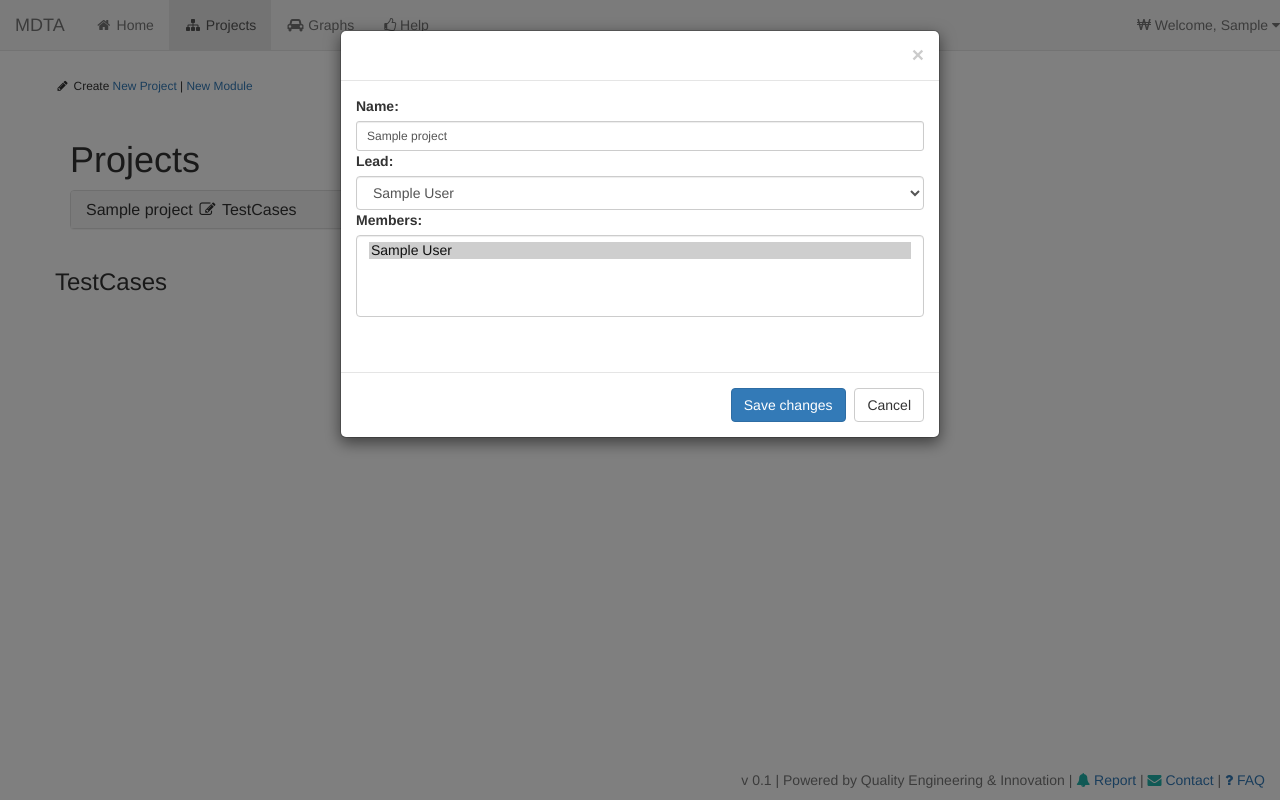
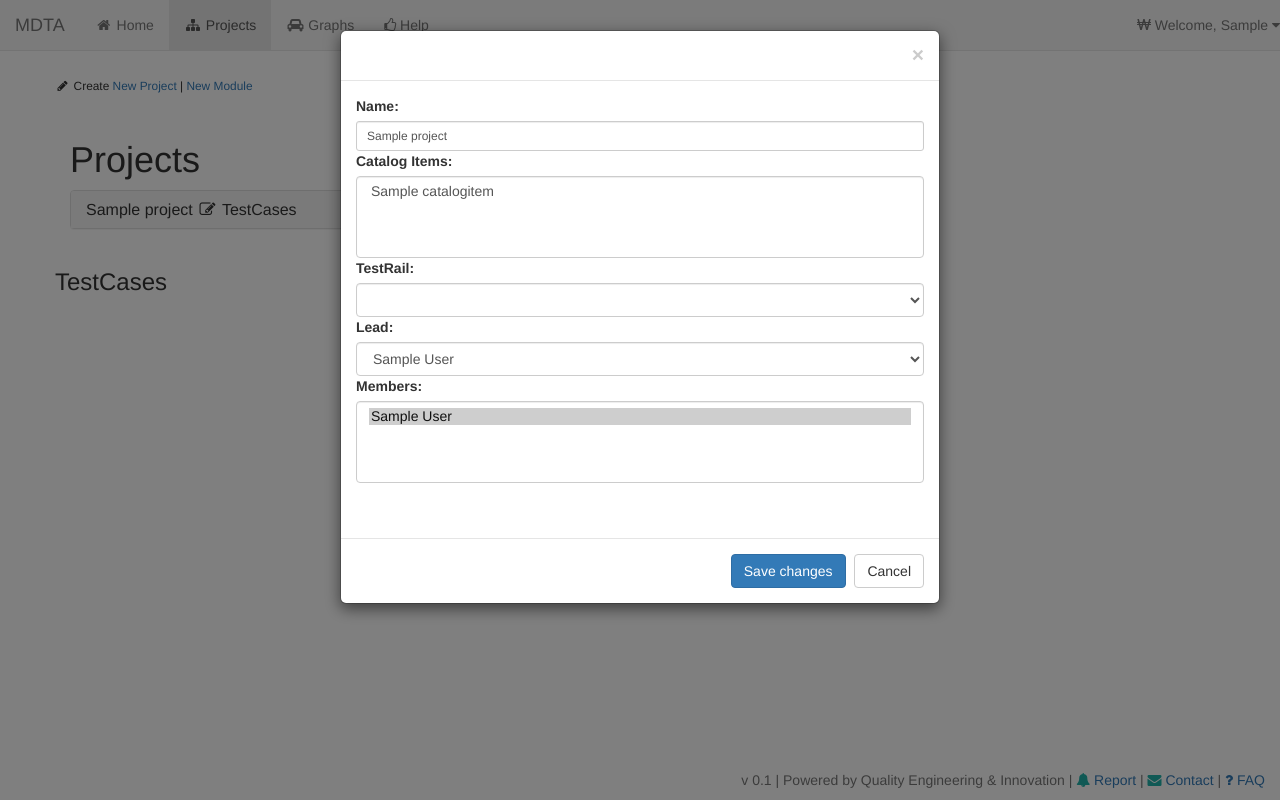
Before and after one commit to jlpcri/mdta, a Django app: page /mdta/projects/ in a window 1280 px wide, after a click that opens the changed part. Run offline with Django 3.2, Linux system fonts and the light colour scheme; a user stored in the database is signed in; tables that the repository leaves empty hold one stand-in row (values such as "Sample post"); data that the repository does not hold is empty; some libraries are stand-ins or nearby versions.

Commit message:
QE-86, add selection of  solution catalog

```diff
--- a/mdta/apps/projects/forms.py
+++ b/mdta/apps/projects/forms.py
@@ -11,6 +11,8 @@ class ProjectNewForm(ModelForm):
         exclude = ['created', 'updated']
         widgets = {
             'name': forms.TextInput(attrs={'class': 'form-control'}),
+            'catalog': forms.SelectMultiple(attrs={'class': 'form-control'}),
+            'testrail': forms.Select(attrs={'class': 'form-control'}),
             'lead': forms.Select(attrs={'class': 'form-control'}),
             'members': forms.SelectMultiple(attrs={'class': 'form-control'})
         }
--- a/mdta/apps/projects/models.py
+++ b/mdta/apps/projects/models.py
@@ -30,12 +30,33 @@ class TestRailConfiguration(models.Model):
         return '{0}: {1}'.format(self.project_name, self.test_suite)
 
 
+class CatalogItem(models.Model):
+    """
+    West service catalog item,
+    Five hierarchy: component, offering, feature, functionality, product
+    """
+    # project = models.ManyToManyField(Project, blank=True)
+    name = models.TextField()
+    parent = models.ForeignKey('self', blank=True, null=True, related_name='children_set')
+    description = models.TextField(blank=True)
+
+    def __str__(self):
+        if self.parent:
+            return '{0}: {1}'.format(self.name, self.parent.id)
+        else:
+            return '{0}'.format(self.name)
+
+    class Meta:
+        unique_together = ('parent', 'name')
+
+
 class Project(models.Model):
     """
     Entry of each project which will be represented to Model Driven Graph
     """
     name = models.CharField(max_length=50, unique=True, default='')
     testrail = models.ForeignKey(TestRailConfiguration, blank=True, null=True)
+    catalog = models.ManyToManyField(CatalogItem, blank=True)
 
     lead = models.ForeignKey(HumanResource, related_name='project_lead', null=True, blank=True)
     members = models.ManyToManyField(HumanResource, related_name='project_members', blank=True)
@@ -123,23 +144,3 @@ class Module(models.Model):
         Node = mdta.apps.graphs.models.Node  # avoiding circular import
         edges = self.edges_all
         return Node.objects.filter(Q(from_node__in=edges) | Q(to_node__in=edges) | Q(module=self)).distinct()
-
-
-class CatalogItem(models.Model):
-    """
-    West service catalog item,
-    Five hierarchy: component, offering, feature, functionality, product
-    """
-    project = models.ManyToManyField(Project)
-    name = models.TextField()
-    parent = models.ForeignKey('self', blank=True, null=True, related_name='children_set')
-    description = models.TextField(blank=True)
-
-    def __str__(self):
-        if self.parent:
-            return '{0}: {1}'.format(self.parent.name, self.name)
-        else:
-            return '{0}'.format(self.name)
-
-    class Meta:
-        unique_together = ('parent', 'name')
--- a/mdta/apps/projects/templates/projects/projects.html
+++ b/mdta/apps/projects/templates/projects/projects.html
@@ -29,6 +29,7 @@
                                         <a href="#project-edit-modal" data-toggle="modal"
                                            data-project-id="{{ project.id }}"
                                            data-project-name="{{ project.name }}"
+                                           data-project-testrail="{{ project.testrail.id }}"
                                            data-project-lead="{{ project.lead.id }}"
                                             ><i class="fa fa-edit fa-fw"></i>
                                         </a>
--- a/mdta/apps/projects/templates/projects/projects.js
+++ b/mdta/apps/projects/templates/projects/projects.js
@@ -13,14 +13,17 @@ $('.newProject form').on('submit', function(){
 $('.editProject').on('show.bs.modal', function(e){
     var id = $(e.relatedTarget).data('project-id'),
         name = $(e.relatedTarget).data('project-name'),
+        testrail = $(e.relatedTarget).data('project-testrail'),
         lead = $(e.relatedTarget).data('project-lead');
 
     $(e.currentTarget).find('input[name="editProjectId"]').val(id);
     $(e.currentTarget).find('input[name="editProjectName"]').val(name);
+    $('#editProjectTestrail').val(testrail);
     $('#editProjectLead').val(lead);
 
-    $.getJSON("{% url 'projects:fetch_project_members'%}?id={0}".format(id)).done(function(data){
-        $('#editProjectMembers').val(data);
+    $.getJSON("{% url 'projects:fetch_project_catalogs_members'%}?id={0}".format(id)).done(function(data){
+        $('#editProjectCatalogs').val(data['catalogs']);
+        $('#editProjectMembers').val(data['members']);
     });
 
 });
--- a/mdta/apps/projects/templates/projects/projects_modal.html
+++ b/mdta/apps/projects/templates/projects/projects_modal.html
@@ -45,6 +45,26 @@
                         <div class="col-xs-12">
                             <label for="editProjectName">Name:</label>
                             <input type="text" class="form-control input-sm" name="editProjectName" id="editProjectName">
+                        </div>
+                    </div>
+                    <div class="row">
+                        <div class="col-xs-12">
+                            <label for="editProjectCatalogs">Catalog Items:</label>
+                            <select multiple id="editProjectCatalogs" name="editProjectCatalogs" class="form-control">
+                                {% for catalog in catalogs %}
+                                    <option value="{{catalog.id }}">{{ catalog.name }}</option>
+                                {% endfor %}
+                            </select>
+                        </div>
+                    </div>
+                    <div class="row">
+                        <div class="col-xs-12">
+                            <label for="editProjectTestrail">TestRail:</label>
+                            <select id="editProjectTestrail" name="editProjectTestrail" class="form-control">
+                                {% for testrail in testrails %}
+                                    <option value="{{ testrail.id }}">{{ testrail.project_name }}</option>
+                                {% endfor %}
+                            </select>
                         </div>
                     </div>
                     <div class="row">
--- a/mdta/apps/projects/urls.py
+++ b/mdta/apps/projects/urls.py
@@ -10,6 +10,6 @@ urlpatterns = [
     url(r'^module_new/$', views.module_new, name='module_new'),
     url(r'^module_edit/$', views.module_edit, name='module_edit'),
 
-    url(r'^fetch_project_members', views.fetch_project_members, name='fetch_project_members'),
+    url(r'^fetch_project_catalogs_members', views.fetch_project_catalogs_members, name='fetch_project_catalogs_members'),
 
 ]
--- a/mdta/apps/projects/utils.py
+++ b/mdta/apps/projects/utils.py
@@ -1,5 +1,5 @@
 from mdta.apps.projects.forms import ProjectNewForm, ModuleNewForm
-from mdta.apps.projects.models import Project
+from mdta.apps.projects.models import Project, TestRailConfiguration, CatalogItem
 from mdta.apps.users.models import HumanResource
 
 
@@ -9,6 +9,9 @@ def context_projects():
         'project_new_form': ProjectNewForm(),
         'module_new_form': ModuleNewForm(),
         'hrs': HumanResource.objects.all(),
+
+        'testrails': TestRailConfiguration.objects.all(),
+        'catalogs': CatalogItem.objects.all()
     }
 
     return context
--- a/mdta/apps/projects/views.py
+++ b/mdta/apps/projects/views.py
@@ -7,7 +7,7 @@ from django.http import HttpResponse
 from django.shortcuts import render, redirect, get_object_or_404
 from mdta.apps.projects.utils import context_projects
 
-from .models import Project, Module
+from .models import Project, Module, TestRailConfiguration
 from .forms import ProjectNewForm, ModuleNewForm
 from mdta.apps.users.models import HumanResource
 
@@ -35,13 +35,24 @@ def project_edit(request):
     if request.method == 'POST':
         project_id = request.POST.get('editProjectId', '')
         project_name = request.POST.get('editProjectName', '')
+        project_testrail = request.POST.get('editProjectTestrail', '')
+        project_catalog = request.POST.getlist('editProjectCatalogs', '')
         project_lead = request.POST.get('editProjectLead', '')
         project_members = request.POST.getlist('editProjectMembers', '')
 
         project = get_object_or_404(Project, pk=project_id)
         try:
             project.name = project_name
-            project.lead = get_object_or_404(HumanResource, pk=project_lead)
+            if project_lead:
+                project.lead = get_object_or_404(HumanResource, pk=project_lead)
+
+            if project_testrail:
+                project.testrail = get_object_or_404(TestRailConfiguration, pk=project_testrail)
+
+            project.catalog.clear()
+            for catalog_id in project_catalog:
+                project.catalog.add(catalog_id)
+
             project.members.clear()
             for hr_id in project_members:
                 project.members.add(hr_id)
@@ -54,13 +65,22 @@ def project_edit(request):
         return redirect('projects:projects')
 
 
-def fetch_project_members(request):
-    data = []
+def fetch_project_catalogs_members(request):
+    catalogs = []
+    members = []
     id = request.GET.get('id', '')
     project = get_object_or_404(Project, pk=id)
 
+    for catalog in project.catalog.all():
+        catalogs.append(catalog.id)
+
     for member in project.members.all():
-        data.append(member.id)
+        members.append(member.id)
+
+    data = {
+        'catalogs': catalogs,
+        'members': members
+    }
 
     return HttpResponse(json.dumps(data), content_type='application/json')
 
```
Also changed, not shown: mdta/apps/projects/migrations/0003_auto_20160802_1108.py (added), mdta/apps/projects/migrations/0004_auto_20160802_1125.py (added).
